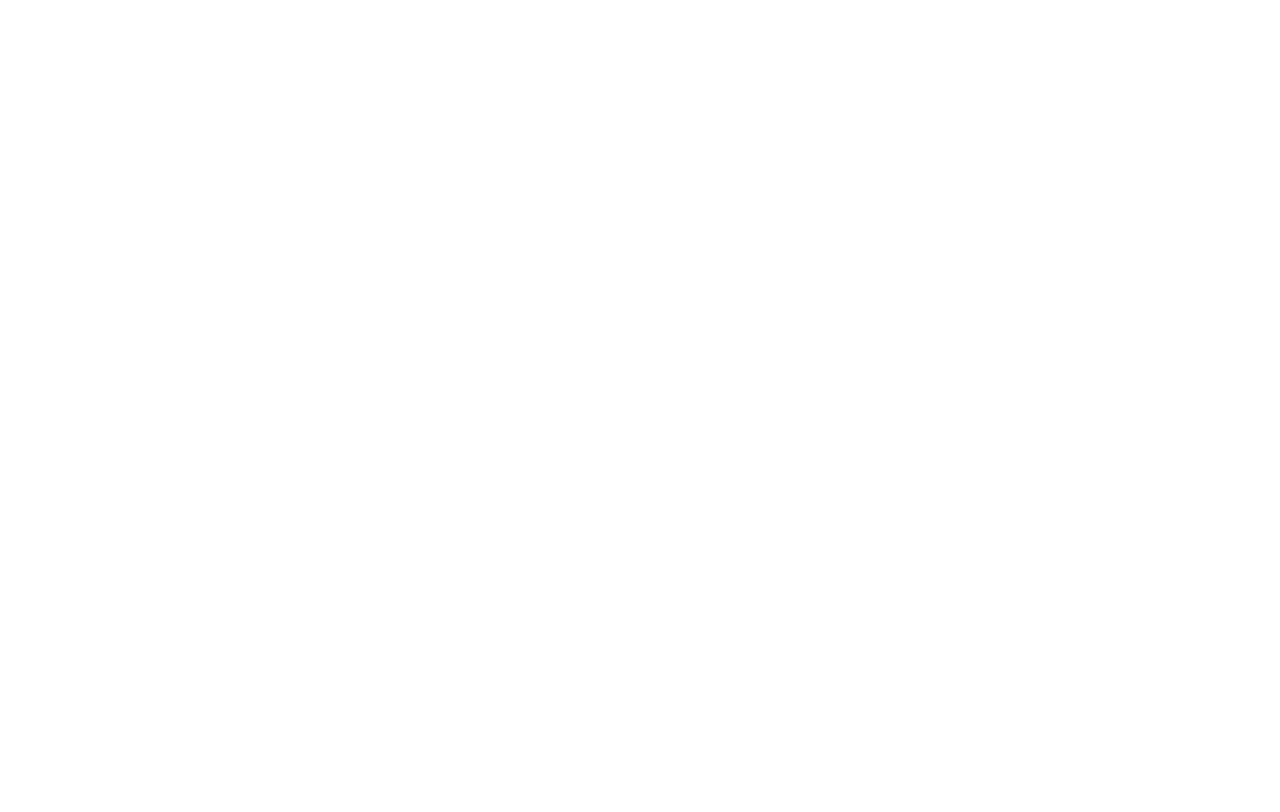
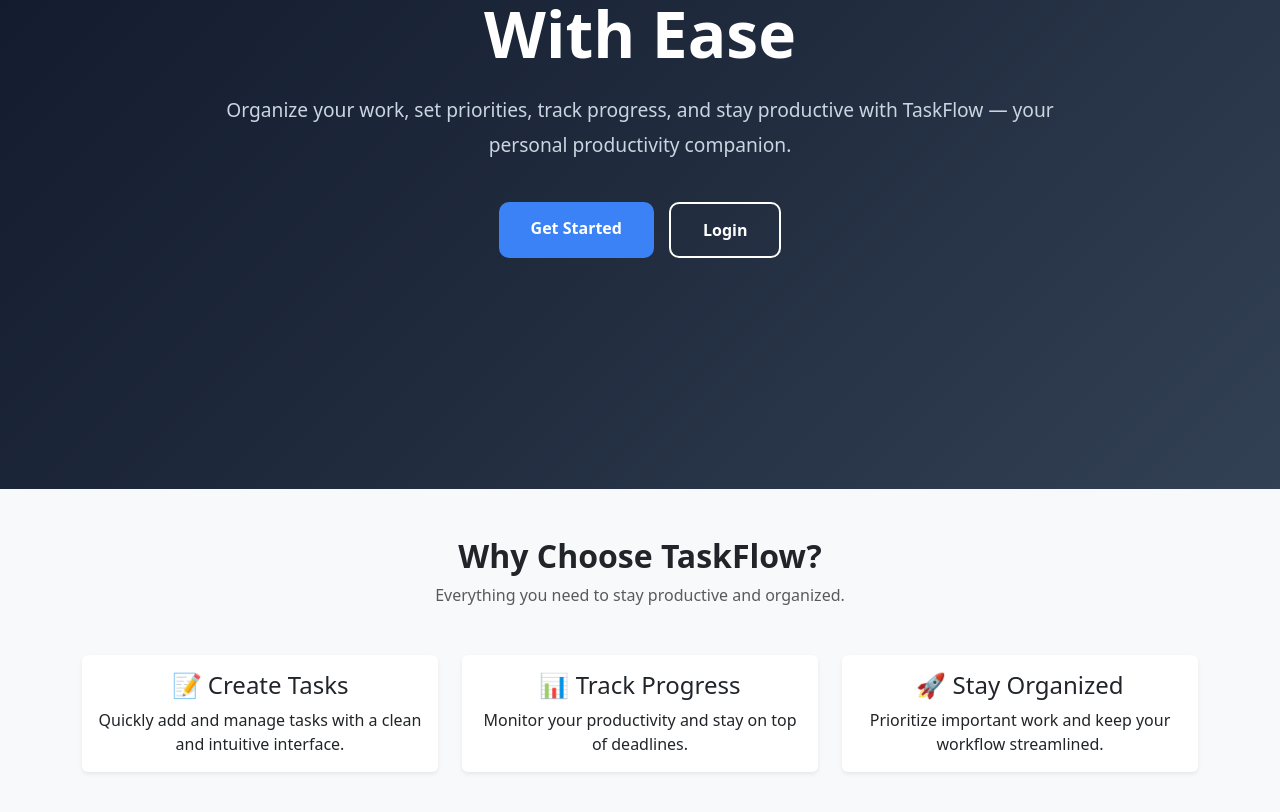
Before and after one commit to devacharya80/task-tracker, a React app in the folder frontend/: page / in a window 1280 px wide. Shown: the part 390-1202 px from the top of the page. Before the commit the page ends 800 px from the top, so only its background shows below. Built offline with nearby package versions, Linux system fonts and the light colour scheme; the HTML template or start-up script is replaced by a standard one.

Commit message:
Added hero section and features section

```diff
--- a/frontend/src/components/NavBar.jsx
+++ b/frontend/src/components/NavBar.jsx
@@ -4,7 +4,7 @@ import "./navbar.css"
 
 function NavBar() {
   return (
-    <nav className="navbar navbar-expand-lg navbar-dark bg-dark border-bottom border-secondary border-opacity-25 px-4 py-3 shadow">
+    <nav className="navbar navbar-expand-lg navbar-dark bg-dark border-bottom border-secondary border-opacity-25 px-4 py-3 shadow ">
       <div className="container-fluid">
         {/* Brand Logo  */}
         <Link className="navbar-brand fw-bold fs-4 text-white text-gradient" to="/">
--- a/frontend/src/components/navbar.css
+++ b/frontend/src/components/navbar.css
@@ -21,6 +21,10 @@
     -webkit-text-fill-color: transparent;
 }
 
+.navbar{
+    position: sticky !important;
+}
+
 /* Mobile full-width fix for buttons */
 @media (max-width: 991.98px) {
     .navbar-nav {
--- a/frontend/src/landing_pages/hero/Hero.jsx
+++ b/frontend/src/landing_pages/hero/Hero.jsx
@@ -1,7 +1,84 @@
-function Hero(){
-    return(<>
-      <h1>Hero</h1>
-    </>)
+import { Link } from "react-router-dom";
+import "./hero.css";
+
+function Hero() {
+  return (
+    <>
+      {/* Hero Section */}
+      <section className="hero-section">
+        <div className="hero-content">
+          <h1 className="hero-headline">
+            Manage Your Daily Tasks <br />
+            With Ease
+          </h1>
+
+          <p className="hero-subheadline">
+            Organize your work, set priorities, track progress, and stay
+            productive with TaskFlow — your personal productivity companion.
+          </p>
+
+          <div className="hero-buttons">
+            <Link to="/register" className="hero-btn-primary">
+              Get Started
+            </Link>
+
+            <Link to="/login" className="hero-btn-secondary">
+              Login
+            </Link>
+          </div>
+        </div>
+      </section>
+
+      {/* Features Section */}
+      <section className="features-section py-5">
+        <div className="container">
+          <div className="text-center mb-5">
+            <h2 className="fw-bold">Why Choose TaskFlow?</h2>
+            <p className="text-muted">
+              Everything you need to stay productive and organized.
+            </p>
+          </div>
+
+          <div className="row g-4">
+            <div className="col-md-4">
+              <div className="card feature-card h-100 shadow-sm border-0">
+                <div className="card-body text-center">
+                  <h4 className="card-title">📝 Create Tasks</h4>
+                  <p className="card-text">
+                    Quickly add and manage tasks with a clean and intuitive
+                    interface.
+                  </p>
+                </div>
+              </div>
+            </div>
+
+            <div className="col-md-4">
+              <div className="card feature-card h-100 shadow-sm border-0">
+                <div className="card-body text-center">
+                  <h4 className="card-title">📊 Track Progress</h4>
+                  <p className="card-text">
+                    Monitor your productivity and stay on top of deadlines.
+                  </p>
+                </div>
+              </div>
+            </div>
+
+            <div className="col-md-4">
+              <div className="card feature-card h-100 shadow-sm border-0">
+                <div className="card-body text-center">
+                  <h4 className="card-title">🚀 Stay Organized</h4>
+                  <p className="card-text">
+                    Prioritize important work and keep your workflow
+                    streamlined.
+                  </p>
+                </div>
+              </div>
+            </div>
+          </div>
+        </div>
+      </section>
+    </>
+  );
 }
 
 export default Hero;
--- /dev/null
+++ b/frontend/src/landing_pages/hero/hero.css
@@ -0,0 +1,100 @@
+.hero-section {
+  min-height: 100vh;
+  display: flex;
+  justify-content: center;
+  align-items: center;
+  background: linear-gradient(
+    135deg,
+    #0f172a,
+    #1e293b,
+    #334155
+  );
+  color: white;
+  text-align: center;
+  padding: 0 20px;
+}
+
+.hero-content {
+  max-width: 850px;
+}
+
+.hero-headline {
+  font-size: 4rem;
+  font-weight: 800;
+  line-height: 1.2;
+  margin-bottom: 20px;
+}
+
+.hero-subheadline {
+  font-size: 1.2rem;
+  color: #cbd5e1;
+  line-height: 1.8;
+  margin-bottom: 40px;
+}
+
+.hero-buttons {
+  display: flex;
+  justify-content: center;
+  gap: 15px;
+  flex-wrap: wrap;
+}
+
+.hero-btn-primary {
+  background-color: #3b82f6;
+  color: white;
+  text-decoration: none;
+  padding: 14px 32px;
+  border-radius: 10px;
+  font-size: 1rem;
+  font-weight: 600;
+  transition: all 0.3s ease;
+}
+
+.hero-btn-primary:hover {
+  color: white;
+  transform: translateY(-3px);
+}
+
+.hero-btn-secondary {
+  background: transparent;
+  color: white;
+  text-decoration: none;
+  border: 2px solid white;
+  padding: 14px 32px;
+  border-radius: 10px;
+  font-size: 1rem;
+  font-weight: 600;
+  transition: all 0.3s ease;
+}
+
+.hero-btn-secondary:hover {
+  background: white;
+  color: #0f172a;
+}
+
+.features-section {
+  background-color: #f8f9fa;
+}
+
+.feature-card {
+  transition: transform 0.3s ease;
+}
+
+.feature-card:hover {
+  transform: translateY(-6px);
+}
+
+@media (max-width: 768px) {
+  .hero-headline {
+    font-size: 2.8rem;
+  }
+
+  .hero-subheadline {
+    font-size: 1rem;
+  }
+
+  .hero-buttons {
+    flex-direction: column;
+    align-items: center;
+  }
+}
```
